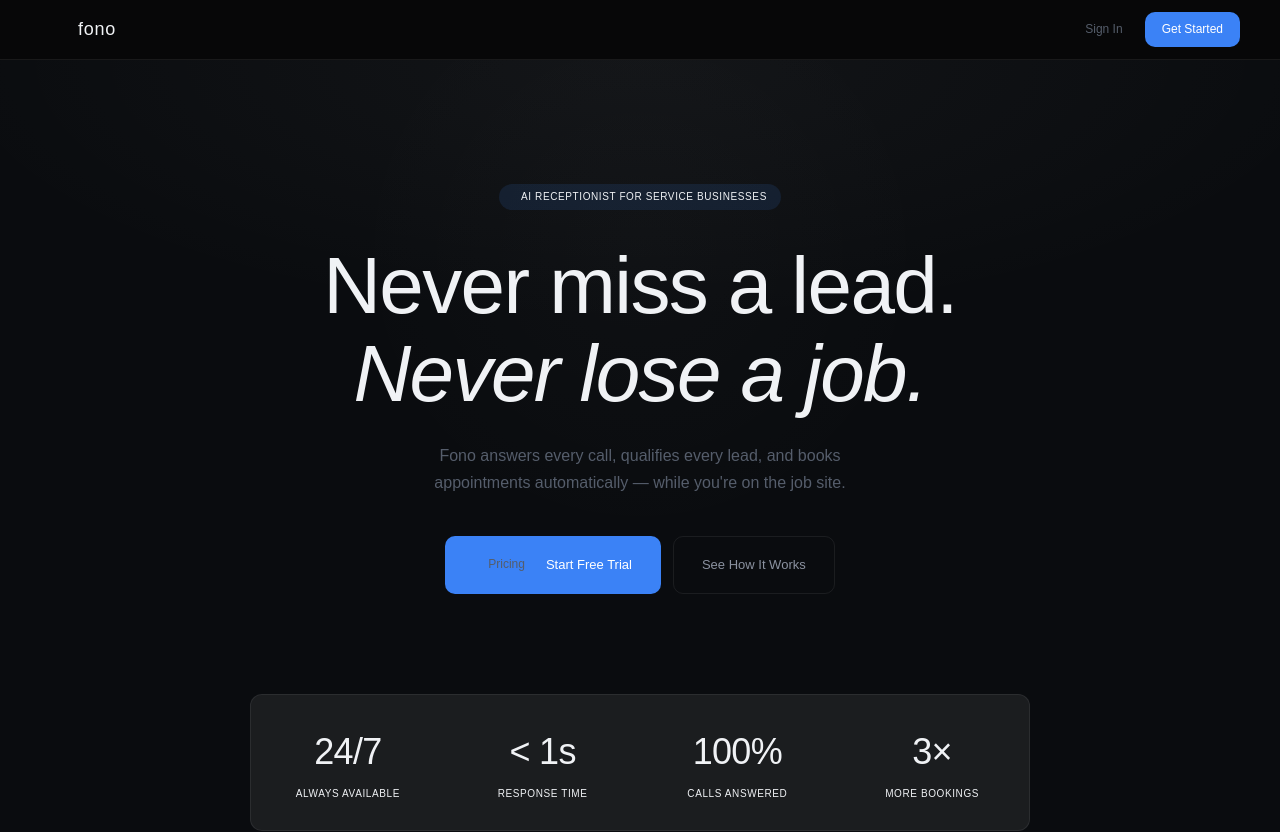
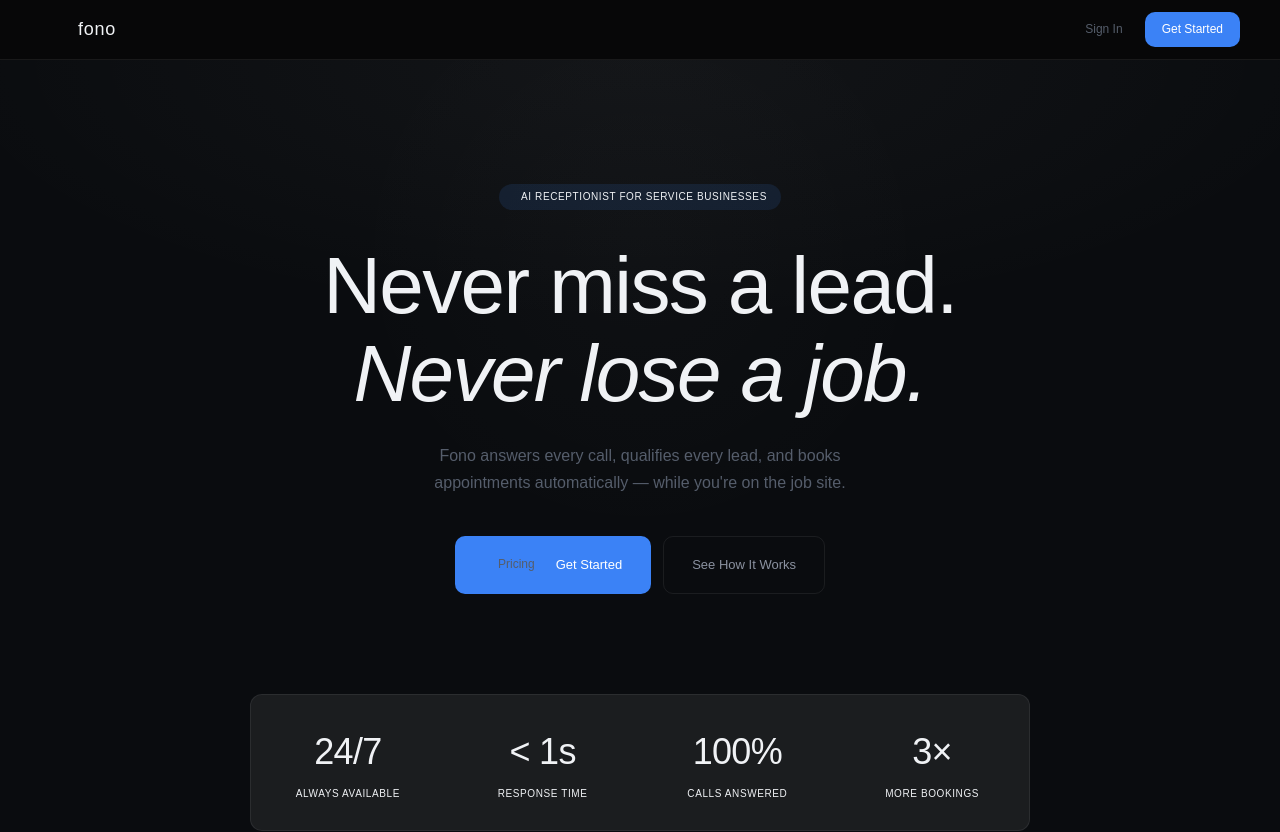
Before and after one commit to mercedes-3/fono-dashboard, a React (Vite) app: page / in a window 1280 px wide. Shown: the top 832 px of the page. Built offline with nearby package versions, Linux system fonts and the light colour scheme.

Commit message:
Update Landing.jsx

```diff
--- a/src/pages/Landing.jsx
+++ b/src/pages/Landing.jsx
@@ -94,7 +94,7 @@
           <div style={{ display: 'flex', gap: 12, justifyContent: 'center', flexWrap: 'wrap' }}>
             <Link to="/auth" className="btn btn-primary" style={{ padding: '11px 28px', fontSize: 13 }}>
               <Link to="/pricing" style={{ fontSize: 12, color: 'var(--text-3)', padding: '7px 14px' }}>Pricing</Link>
-              Start Free Trial
+              Get Started
             </Link>
             <a href="#how" className="btn btn-ghost" style={{ padding: '11px 28px', fontSize: 13 }}>
               See How It Works
```
